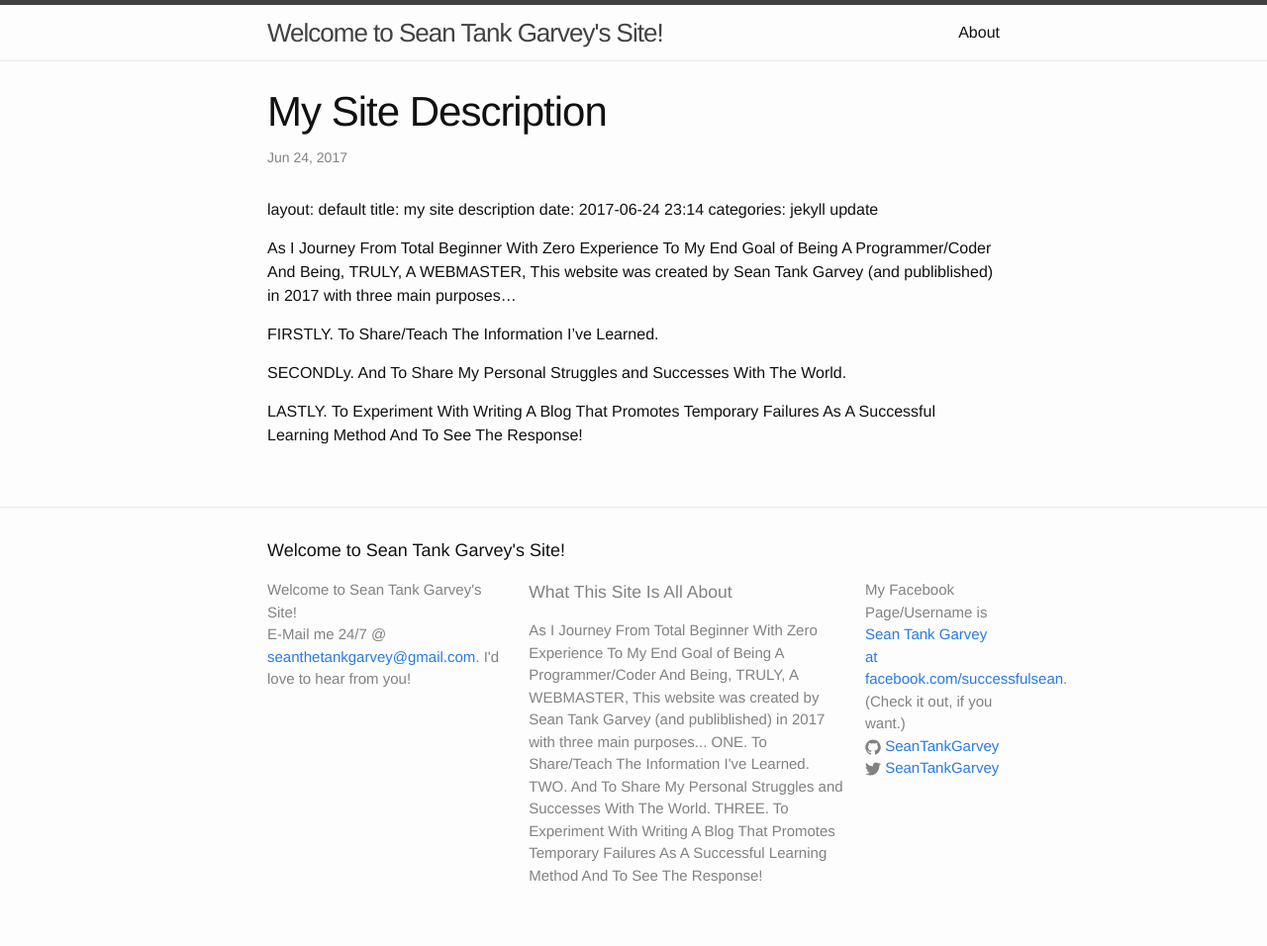
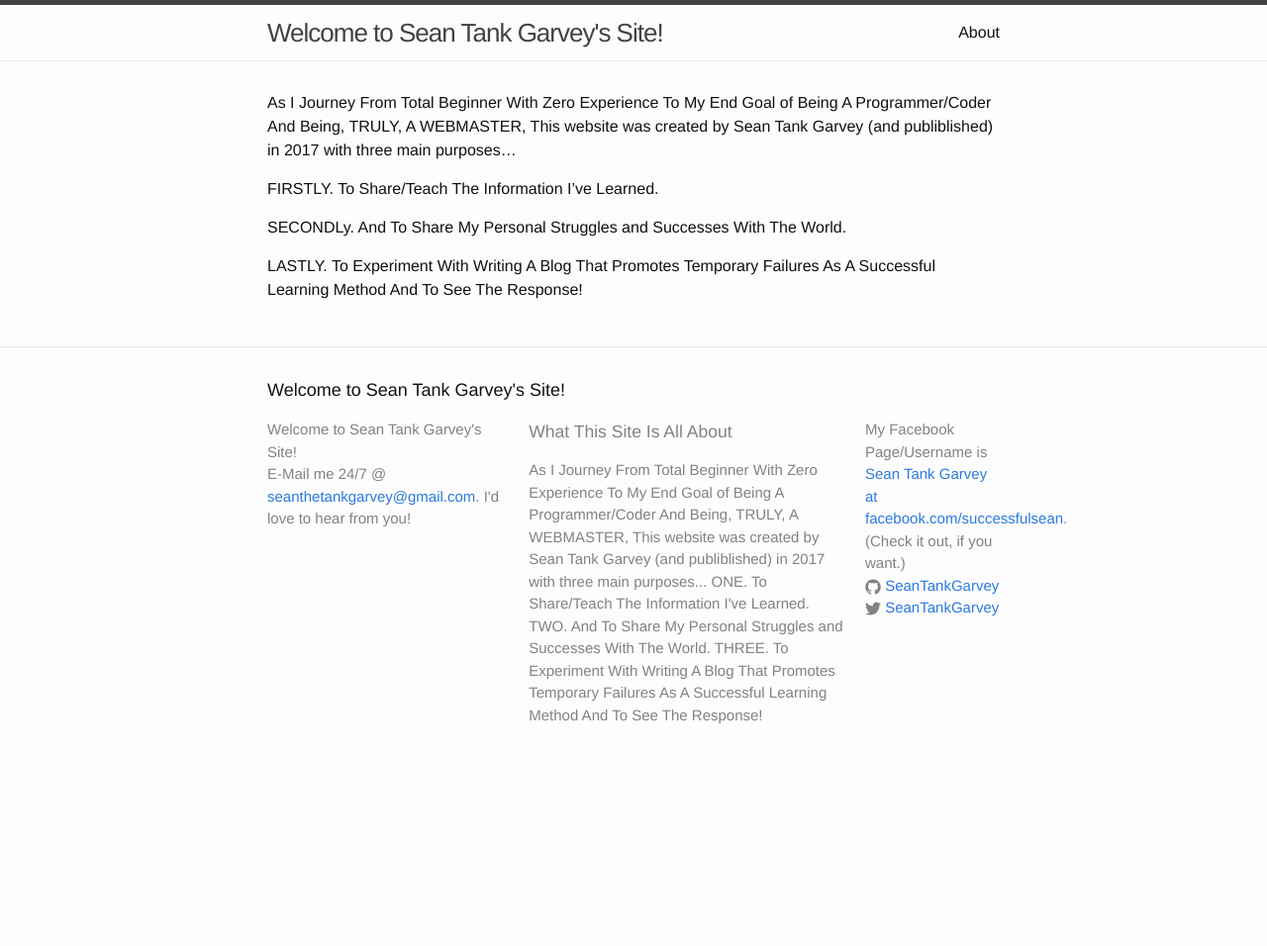
Before and after one commit to SeanTankGarvey/SeanTankGarvey.github.io, a Jekyll site: the page built from _posts/2017-06-24-my-site-description.markdown, in a window 1280 px wide. Shown: the whole page at 99% size. Built offline with Jekyll 4.4.1, drawn with Linux system fonts in a browser that asks for light colours; our own code applies the rules of GitHub Pages for plain Markdown files; after the commit the page ends 900 px from its top, so only the background shows below that.

Commit message:
Update 2017-06-24-my-site-description.markdown

```diff
--- a/_posts/2017-06-24-my-site-description.markdown
+++ b/_posts/2017-06-24-my-site-description.markdown
@@ -1,8 +1,9 @@
+---
 layout: default
 title: my site description
-date: 2017-06-24 23:14
+date: 2017-06-25 01:30
 categories: jekyll update
-
+---
 As I Journey From Total Beginner With Zero Experience To My End Goal of Being A Programmer/Coder And Being, TRULY, A WEBMASTER,
 This website was created by Sean Tank Garvey (and publiblished) in 2017 with three main purposes...
 
```
